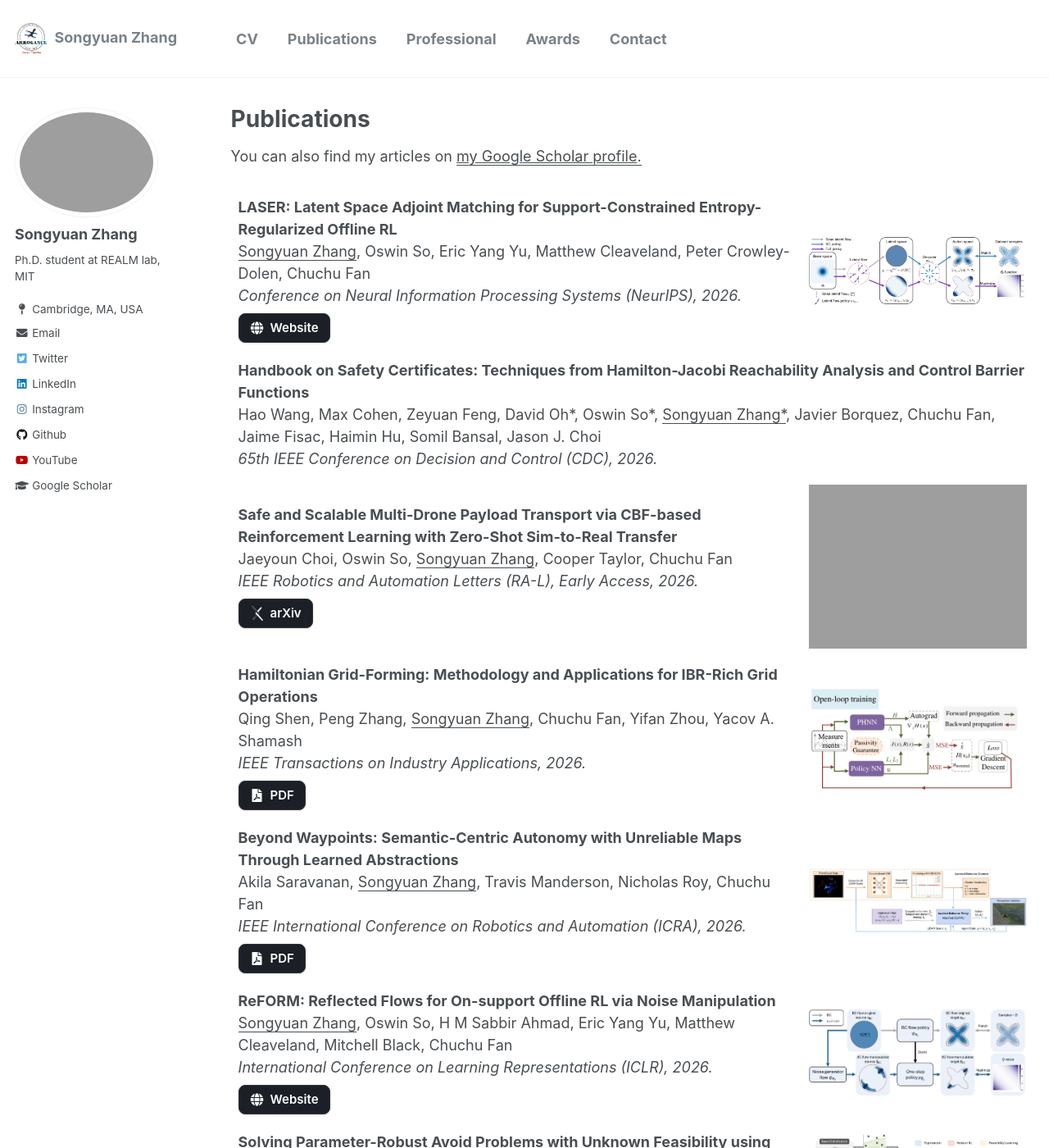
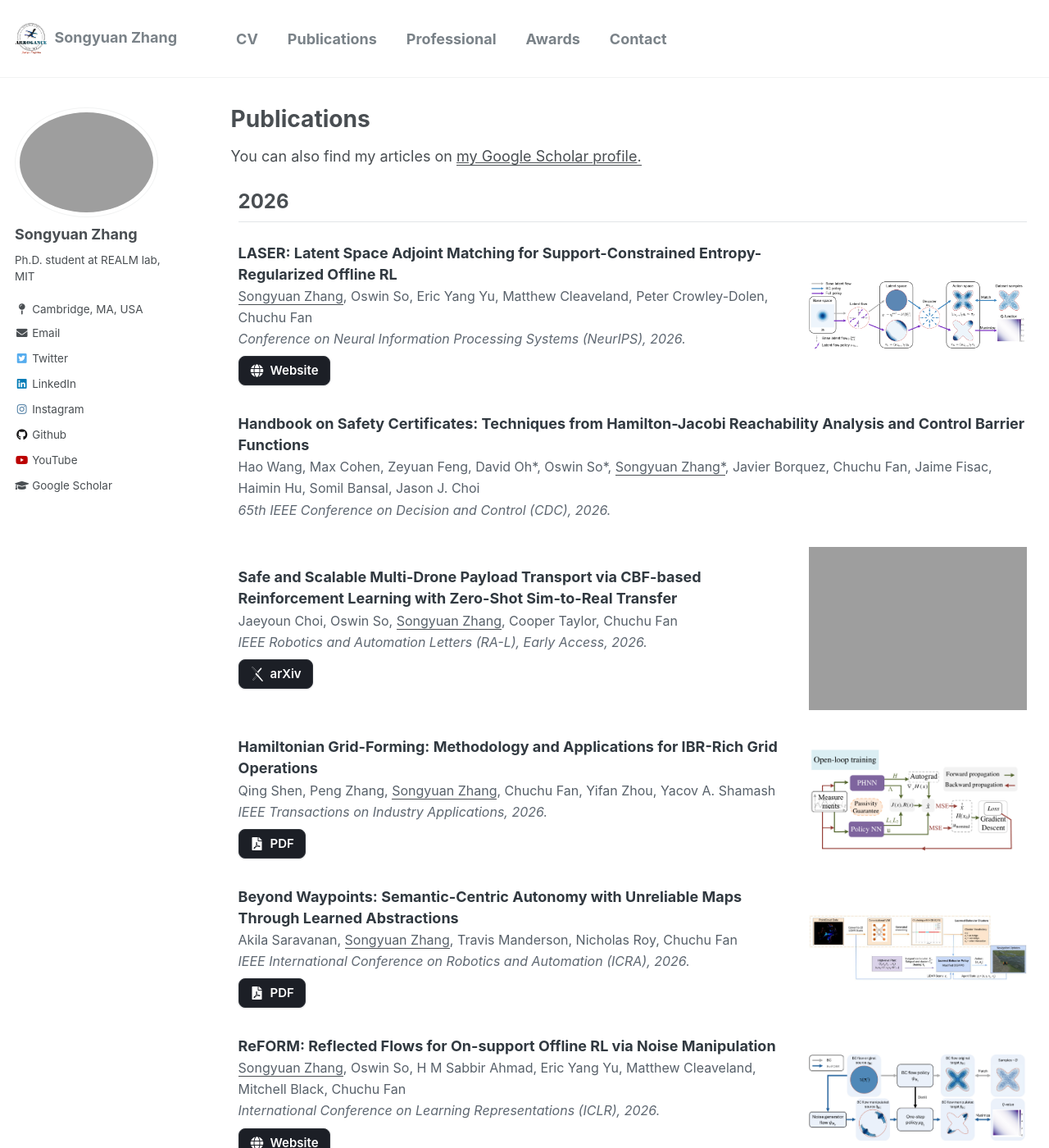
Before and after one commit to syzhang092218-source/syzhang092218-source.github.io, a Jekyll site: the page built from _pages/publications.html, in a window 1280 px wide and 1400 px high. Shown: the whole window at 82% size. Built offline with Jekyll 4.4.1, drawn with Linux system fonts in a browser that asks for light colours.

Commit message:
Group publications by year and refine responsive layout

```diff
--- a/_pages/publications.html
+++ b/_pages/publications.html
@@ -20,6 +20,21 @@ author_profile: true
     .publication-list {
         table-layout: fixed;
     }
+    .publication-list td {
+        padding: 16px 9px;
+        line-height: 1.45;
+    }
+    .publication-list td > b {
+        color: #313940;
+    }
+    .publication-authors {
+        color: #58616a;
+        font-size: 16px;
+    }
+    .publication-venue {
+        color: #5f6872;
+        font-size: 16px;
+    }
     .publication-list .publication-teaser-column {
         width: 29%;
     }
@@ -27,6 +42,20 @@ author_profile: true
         max-width: 100%;
         height: auto;
         margin: 0;
+    }
+    .publication-year > td {
+        padding-top: 1.5em;
+        padding-bottom: 0.5em;
+    }
+    .publication-year:first-child > td {
+        padding-top: 0;
+    }
+    .publication-year h2 {
+        margin: 0;
+        padding-bottom: 0.35em;
+        border-bottom: 1px solid #e2e5e8;
+        font-size: 24px;
+        line-height: 1.3;
     }
     .publication-highlight {
         color: #c62828;
@@ -82,6 +111,43 @@ author_profile: true
         text-align: center;
         object-fit: contain;
     }
+    @media (max-width: 640px) {
+        .publication-list,
+        .publication-list tbody,
+        .publication-list tr,
+        .publication-list td {
+            display: block;
+            width: 100%;
+        }
+        .publication-list colgroup {
+            display: none;
+        }
+        .publication-list tr {
+            padding: 16px 0;
+        }
+        .publication-list td {
+            padding: 0;
+        }
+        .publication-list td + td {
+            padding-top: 12px;
+        }
+        .publication-list td > img {
+            display: block;
+            max-width: min(100%, 320px);
+            max-height: 220px;
+            object-fit: contain;
+            object-position: left center;
+        }
+        .publication-list .publication-year {
+            padding: 24px 0 0;
+        }
+        .publication-list .publication-year:first-child {
+            padding-top: 0;
+        }
+        .publication-list .publication-year > td {
+            padding: 0;
+        }
+    }
     @media (prefers-reduced-motion: reduce) {
         .archive a.publication-button {
             transition: none;
@@ -99,15 +165,18 @@ author_profile: true
     <col class="publication-teaser-column">
 </colgroup>
 <tbody>
+    <tr class="publication-year">
+        <td colspan="2"><h2 id="publications-2026">2026</h2></td>
+    </tr>
     <tr>
         <td>
             <b>
                 LASER: Latent Space Adjoint Matching for Support-Constrained Entropy-Regularized Offline RL
             </b>
             <br>
-                <u>Songyuan Zhang</u>, Oswin So, Eric Yang Yu, Matthew Cleaveland, Peter Crowley-Dolen, Chuchu Fan
+                <span class="publication-authors"><u>Songyuan Zhang</u>, Oswin So, Eric Yang Yu, Matthew Cleaveland, Peter Crowley-Dolen, Chuchu Fan</span>
             <br>
-            <i>
+            <i class="publication-venue">
                 Conference on Neural Information Processing Systems (NeurIPS), 2026.
             </i>
             <br>
@@ -127,9 +196,9 @@ author_profile: true
                 Handbook on Safety Certificates: Techniques from Hamilton-Jacobi Reachability Analysis and Control Barrier Functions
             </b>
             <br>
-                Hao Wang, Max Cohen, Zeyuan Feng, David Oh*, Oswin So*, <u>Songyuan Zhang*</u>, Javier Borquez, Chuchu Fan, Jaime Fisac, Haimin Hu, Somil Bansal, Jason J. Choi
+                <span class="publication-authors">Hao Wang, Max Cohen, Zeyuan Feng, David Oh*, Oswin So*, <u>Songyuan Zhang*</u>, Javier Borquez, Chuchu Fan, Jaime Fisac, Haimin Hu, Somil Bansal, Jason J. Choi</span>
             <br>
-            <i>
+            <i class="publication-venue">
                 65th IEEE Conference on Decision and Control (CDC), 2026.
             </i>
             <br>
@@ -141,9 +210,9 @@ author_profile: true
                 Safe and Scalable Multi-Drone Payload Transport via CBF-based Reinforcement Learning with Zero-Shot Sim-to-Real Transfer
             </b>
             <br>
-                Jaeyoun Choi, Oswin So, <u>Songyuan Zhang</u>, Cooper Taylor, Chuchu Fan
+                <span class="publication-authors">Jaeyoun Choi, Oswin So, <u>Songyuan Zhang</u>, Cooper Taylor, Chuchu Fan</span>
             <br>
-            <i>
+            <i class="publication-venue">
                 IEEE Robotics and Automation Letters (RA-L), Early Access, 2026.
             </i>
             <br>
@@ -163,9 +232,9 @@ author_profile: true
                 Hamiltonian Grid-Forming: Methodology and Applications for IBR-Rich Grid Operations
             </b>
             <br>
-                Qing Shen, Peng Zhang, <u>Songyuan Zhang</u>, Chuchu Fan, Yifan Zhou, Yacov A. Shamash
+                <span class="publication-authors">Qing Shen, Peng Zhang, <u>Songyuan Zhang</u>, Chuchu Fan, Yifan Zhou, Yacov A. Shamash</span>
             <br>
-            <i>
+            <i class="publication-venue">
                 IEEE Transactions on Industry Applications, 2026.
             </i>
             <br>
@@ -185,9 +254,9 @@ author_profile: true
                 Beyond Waypoints: Semantic-Centric Autonomy with Unreliable Maps Through Learned Abstractions
             </b>
             <br>
-                Akila Saravanan, <u>Songyuan Zhang</u>, Travis Manderson, Nicholas Roy, Chuchu Fan
+                <span class="publication-authors">Akila Saravanan, <u>Songyuan Zhang</u>, Travis Manderson, Nicholas Roy, Chuchu Fan</span>
             <br>
-            <i>
+            <i class="publication-venue">
                 IEEE International Conference on Robotics and Automation (ICRA), 2026.
             </i>
             <br>
@@ -207,9 +276,9 @@ author_profile: true
                 ReFORM: Reflected Flows for On-support Offline RL via Noise Manipulation
             </b>
             <br>
-                <u>Songyuan Zhang</u>, Oswin So, H M Sabbir Ahmad, Eric Yang Yu, Matthew Cleaveland, Mitchell Black, Chuchu Fan
+                <span class="publication-authors"><u>Songyuan Zhang</u>, Oswin So, H M Sabbir Ahmad, Eric Yang Yu, Matthew Cleaveland, Mitchell Black, Chuchu Fan</span>
             <br>
-            <i>
+            <i class="publication-venue">
                 International Conference on Learning Representations (ICLR), 2026.
             </i>
             <br>
@@ -229,9 +298,9 @@ author_profile: true
                 Solving Parameter-Robust Avoid Problems with Unknown Feasibility using Reinforcement Learning
             </b>
             <br>
-                Oswin So, Eric Yang Yu, <u>Songyuan Zhang</u>, Matthew Cleaveland, Mitchell Black, Chuchu Fan
+                <span class="publication-authors">Oswin So, Eric Yang Yu, <u>Songyuan Zhang</u>, Matthew Cleaveland, Mitchell Black, Chuchu Fan</span>
             <br>
-            <i>
+            <i class="publication-venue">
                 International Conference on Learning Representations (ICLR), 2026.
             </i>
             <br>
@@ -245,16 +314,19 @@ author_profile: true
             <img src="https://syzhang092218-source.github.io/_pages/publication_teasers/fge.jpg?raw=true" alt="Photo" style="width: 500px;" hspace="5" vspace="0" align="center"/>
         </td>
     </tr>
+    <tr class="publication-year">
+        <td colspan="2"><h2 id="publications-2025">2025</h2></td>
+    </tr>
     <tr>
         <td>
             <b>
                 HMARL-CBF – Hierarchical Multi-Agent Reinforcement Learning with Control Barrier Functions for Safety-Critical Autonomous Systems
             </b>
             <br>
-                H. M. Sabbir Ahmad, Ehsan Sabouni, Alexander Wasilkoff, Param Budhraja,
-                Zijian Guo, <u>Songyuan Zhang</u>, Chuchu Fan, Christos Cassandras, Wenchao Li
+                <span class="publication-authors">H. M. Sabbir Ahmad, Ehsan Sabouni, Alexander Wasilkoff, Param Budhraja,
+                Zijian Guo, <u>Songyuan Zhang</u>, Chuchu Fan, Christos Cassandras, Wenchao Li</span>
             <br>
-            <i>
+            <i class="publication-venue">
                 Conference on Neural Information Processing Systems (NeurIPS), 2025.
             </i>
             <br>
@@ -274,9 +346,9 @@ author_profile: true
                 Solving Multi-Agent Safe Optimal Control with Distributed Epigraph Form MARL
             </b>
             <br>
-                <u>Songyuan Zhang*</u>, Oswin So*, Mitchell Black, Zachary Serlin, Chuchu Fan
+                <span class="publication-authors"><u>Songyuan Zhang*</u>, Oswin So*, Mitchell Black, Zachary Serlin, Chuchu Fan</span>
             <br>
-            <i>
+            <i class="publication-venue">
                 Proceedings of Robotics: Science and Systems (RSS), 2025. <b class="publication-highlight">[Best Student Paper Award]</b>
             </i>
             <br>
@@ -296,9 +368,9 @@ author_profile: true
                 Discrete GCBF Proximal Policy Optimization for Multi-agent Safe Optimal Control
             </b>
             <br>
-                <u>Songyuan Zhang</u>, Oswin So, Mitchell Black, Chuchu Fan
+                <span class="publication-authors"><u>Songyuan Zhang</u>, Oswin So, Mitchell Black, Chuchu Fan</span>
             <br>
-            <i>
+            <i class="publication-venue">
                 International Conference on Learning Representations (ICLR), 2025.
             </i>
             <br>
@@ -318,9 +390,9 @@ author_profile: true
                 GCBF+: A Neural Graph Control Barrier Function Framework for Distributed Safe Multi-Agent Control
             </b>
             <br>
-                <u>Songyuan Zhang</u>*, Oswin So*, Kunal Garg, Chuchu Fan
+                <span class="publication-authors"><u>Songyuan Zhang</u>*, Oswin So*, Kunal Garg, Chuchu Fan</span>
             <br>
-            <i>
+            <i class="publication-venue">
                 IEEE Transactions on Robotics, 2025.
             </i>
             <br>
@@ -339,15 +411,18 @@ author_profile: true
             <img src="https://syzhang092218-source.github.io/_pages/publication_teasers/GCBF+.jpeg?raw=true" alt="Photo" style="width: 500px;" hspace="5" vspace="0" align="center"/>
         </td>
     </tr>
+    <tr class="publication-year">
+        <td colspan="2"><h2 id="publications-2024">2024</h2></td>
+    </tr>
     <tr>
         <td>
             <b>
                 Learning to Stabilize High-dimensional Unknown Systems Using Lyapunov-guided Exploration
             </b>
             <br>
-                <u>Songyuan Zhang</u>, Chuchu Fan
+                <span class="publication-authors"><u>Songyuan Zhang</u>, Chuchu Fan</span>
             <br>
-            <i>
+            <i class="publication-venue">
                 6th Annual Learning for Dynamics & Control Conference (L4DC), 2024.
             </i>
             <br>
@@ -367,9 +442,9 @@ author_profile: true
                 Learning Safe Control for Multi-Robot Systems: Methods, Verification, and Open Challenges
             </b>
             <br>
-                Kunal Garg, <u>Songyuan Zhang</u>, Oswin So, Charles Dawson, Chuchu Fan
+                <span class="publication-authors">Kunal Garg, <u>Songyuan Zhang</u>, Oswin So, Charles Dawson, Chuchu Fan</span>
             <br>
-            <i>
+            <i class="publication-venue">
                 Annual Reviews in Control (ARC), vol. 57, p. 100948, 2024.
             </i>
             <br>
@@ -394,9 +469,9 @@ author_profile: true
                 A Robust Machine Learning Method for Safe and Efficient UAS Integration
             </b>
             <br>
-                Anahita Imanian, Songyuan Zhang, Austin Whitesell, Craig Wanke, Chuchu Fan
+                <span class="publication-authors">Anahita Imanian, Songyuan Zhang, Austin Whitesell, Craig Wanke, Chuchu Fan</span>
             <br>
-            <i>
+            <i class="publication-venue">
                 2024 AIAA DATC/IEEE 43rd Digital Avionics Systems Conference (DASC), 2024.
             </i>
             <br>
@@ -416,9 +491,9 @@ author_profile: true
                 Safe and Scalable Collision Avoidance Model for Small Unmanned Aircraft Systems: An Artificial Intelligence Approach
             </b>
             <br>
-                Anahita Imanian, Songyuan Zhang, Chuchu Fan, Bulent Ayhan, Austin WhiteSell, Shereef Sayed, and Craig Wanke
+                <span class="publication-authors">Anahita Imanian, Songyuan Zhang, Chuchu Fan, Bulent Ayhan, Austin WhiteSell, Shereef Sayed, and Craig Wanke</span>
             <br>
-            <i>
+            <i class="publication-venue">
                 AIAA SCITECH 2024 Forum, 2024.
             </i>
             <br>
@@ -432,15 +507,18 @@ author_profile: true
             <img src="https://syzhang092218-source.github.io/_pages/publication_teasers/AIAASCITECH2024.png?raw=true" alt="Photo" style="width: 500px;" hspace="5" vspace="0" align="center"/>
         </td>
     </tr> -->
+    <tr class="publication-year">
+        <td colspan="2"><h2 id="publications-2023">2023</h2></td>
+    </tr>
     <tr>
         <td>
             <b>
                 Neural Graph Control Barrier Functions Guided Distributed Collision-avoidance Multi-agent Control
             </b>
             <br>
-                <u>Songyuan Zhang</u>, Kunal Garg, Chuchu Fan
+                <span class="publication-authors"><u>Songyuan Zhang</u>, Kunal Garg, Chuchu Fan</span>
             <br>
-            <i>
+            <i class="publication-venue">
                 7th Conference on Robot Learning (CoRL), 2023.
             </i>
             <br>
@@ -460,9 +538,9 @@ author_profile: true
                 Physics-Informed, Safety and Stability Certified Neural Control for Uncertain Networked Microgrids
             </b>
             <br>
-                Lizhi Wang, <u>Songyuan Zhang</u>, Yifan Zhou, Chuchu Fan, Peng Zhang, Yacov A. Shamash
+                <span class="publication-authors">Lizhi Wang, <u>Songyuan Zhang</u>, Yifan Zhou, Chuchu Fan, Peng Zhang, Yacov A. Shamash</span>
             <br>
-            <i>
+            <i class="publication-venue">
                 IEEE Transactions on Smart Grid, 2023.
             </i>
             <br>
@@ -487,9 +565,9 @@ author_profile: true
                 Learning-Based, Safety and Stability-Certified Microgrid Control
             </b>
             <br>
-                Lizhi Wang, <u>Songyuan Zhang</u>, Yifan Zhou, Chuchu Fan, Peng Zhang, Yacov A. Shamash
+                <span class="publication-authors">Lizhi Wang, <u>Songyuan Zhang</u>, Yifan Zhou, Chuchu Fan, Peng Zhang, Yacov A. Shamash</span>
             <br>
-            <i>
+            <i class="publication-venue">
                 2023 IEEE Power & Energy Society General Meeting (PESGM), 2023.
             </i>
             <br>
@@ -509,9 +587,9 @@ author_profile: true
                 Compositional Neural Certificates for Networked Dynamical Systems
             </b>
             <br>
-                <u>Songyuan Zhang</u>, Yumeng Xiu, Guannan Qu, Chuchu Fan
+                <span class="publication-authors"><u>Songyuan Zhang</u>, Yumeng Xiu, Guannan Qu, Chuchu Fan</span>
             <br>
-            <i>
+            <i class="publication-venue">
                 5th Annual Learning for Dynamics & Control Conference (L4DC), 2023. <b class="publication-highlight">[Oral]</b>
             </i>
             <br>
@@ -525,15 +603,18 @@ author_profile: true
             <img src="https://syzhang092218-source.github.io/_pages/publication_teasers/L4DC2023.jpg?raw=true" alt="Photo" style="width: 500px;" hspace="5" vspace="0" align="center"/>
         </td>
     </tr>
+    <tr class="publication-year">
+        <td colspan="2"><h2 id="publications-2021">2021</h2></td>
+    </tr>
     <tr>
         <td>
             <b>
             Confidence-Aware Imitation Learning from Demonstrations with Varying Optimality
             </b>
             <br>
-                <u>Songyuan Zhang*</u>, Zhangjie Cao*, Dorsa Sadigh, Yanan Sui
+                <span class="publication-authors"><u>Songyuan Zhang*</u>, Zhangjie Cao*, Dorsa Sadigh, Yanan Sui</span>
             <br>
-            <i>
+            <i class="publication-venue">
                 Conference on Neural Information Processing Systems (NeurIPS), 2021.
             </i>
             <br>
@@ -564,9 +645,9 @@ author_profile: true
                 Foundation Models to the Rescue: Deadlock Resolution in Connected Multi-Robot Systems
             </b>
             <br>
-                Kunal Garg, <u>Songyuan Zhang</u>, Jacob Arkin, Chuchu Fan
+                <span class="publication-authors">Kunal Garg, <u>Songyuan Zhang</u>, Jacob Arkin, Chuchu Fan</span>
             <br>
-            <i>
+            <i class="publication-venue">
                 arXiv preprint arXiv:2404.06413
             </i>
             <br>
```
